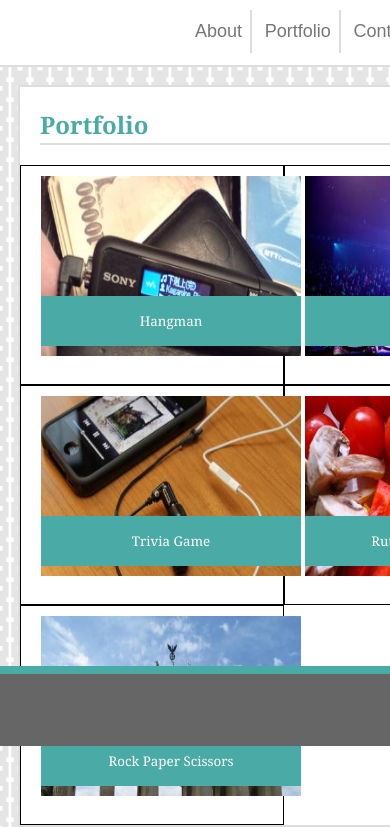
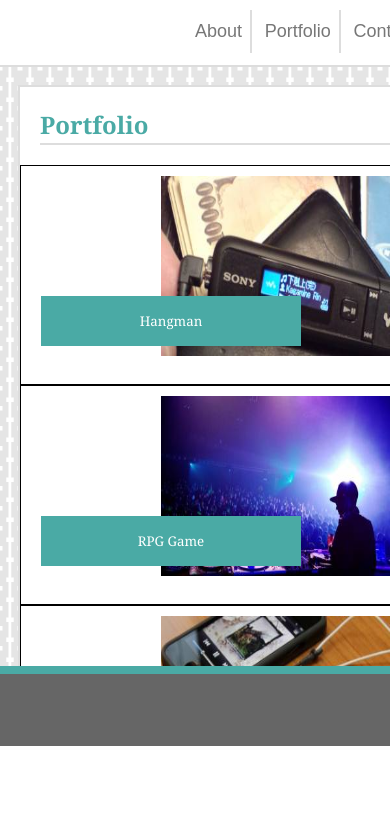
Before and after one commit to edwardsjtimothy/Responsive-Portfolio, a plain HTML site: page portfolio.html in a window 390 px wide. Shown: the part 98-925 px from the top of the page. After the commit the page ends 844 px from the top, so only its background shows below. Drawn offline with Linux system fonts and the light colour scheme.

Commit message:
portfolio tweaks

```diff
--- a/assets/css/style.css
+++ b/assets/css/style.css
@@ -294,4 +294,23 @@ row:after {
        top: 13px;
     }
 
+    .column {
+        width: 100%;
+    }
+
+    .row {
+        max-height: 570px;
+        overflow: auto;
+    }
+
+    .port-item {
+        height: 200px;
+        width: 300px;
+        margin: 0px;
+    }
+
+    .portfolio-photos {
+        position: relative;
+        left: 120px;
+    }
 }
--- a/portfolio.html
+++ b/portfolio.html
@@ -28,10 +28,10 @@
                 <div class="row">
 
                         <div class="column">
-                                <!-- <div class="port-item"> -->
+                                <div class="port-item">
                                         <button class="photo-banner">Hangman</button>
                                         <img class="portfolio-photos" src="assets/images/dog.jpg" alt="an MP3 player">
-                                <!-- </div> -->
+                                </div>
                         </div>
 
                         <div class="column">
```
